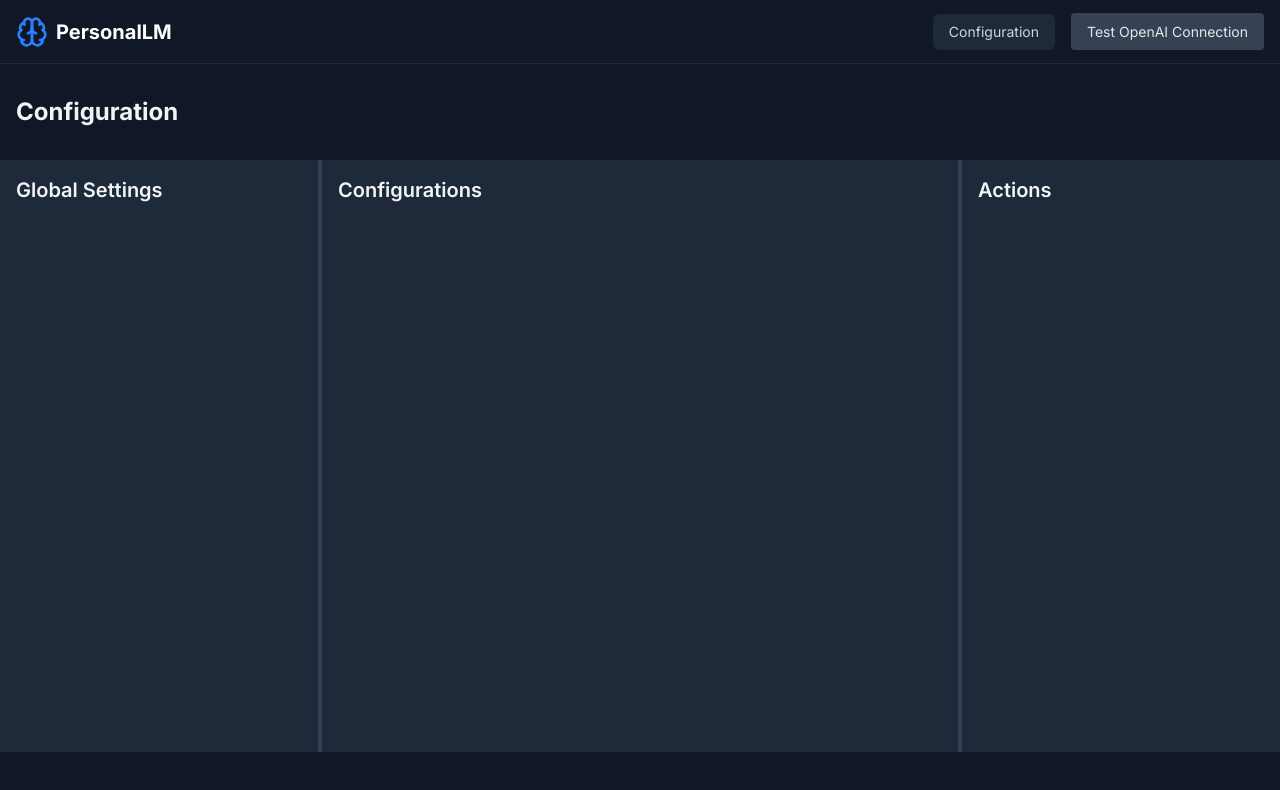
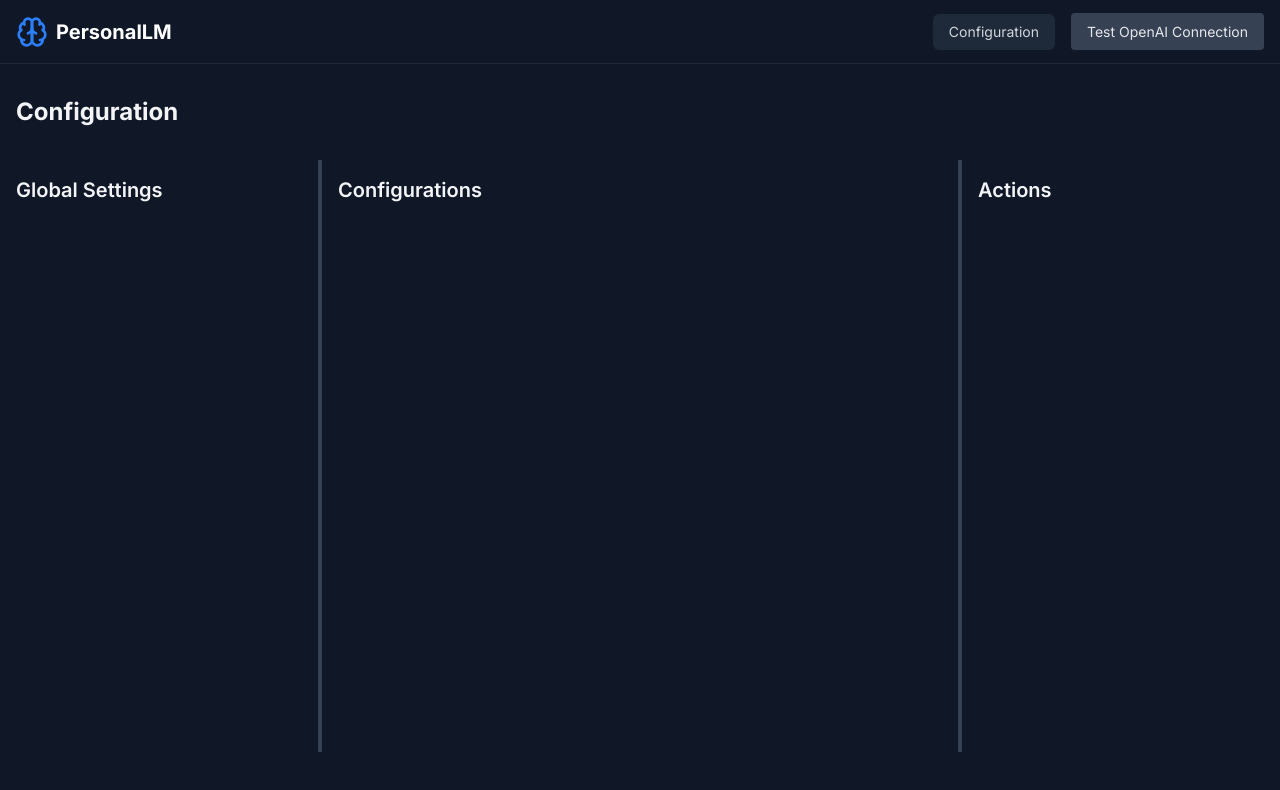
Before and after one commit to AmitBisht14/PersonalLM, a Next.js app in the folder frontend/: page /configuration in a window 1280 px wide. Shown: the top 790 px of the page. Built offline with nearby package versions, Linux system fonts and the light colour scheme; no server answers.

Commit message:
Refactor: Create reusable PanelLayout component and eliminate redundant code between main and configuration layouts

```diff
--- a/frontend/src/components/layout/Body.tsx
+++ b/frontend/src/components/layout/Body.tsx
@@ -1,13 +1,13 @@
 'use client';
 
 import { useRef, useState } from 'react';
-import { Panel, PanelGroup, PanelResizeHandle, ImperativePanelHandle } from 'react-resizable-panels';
+import { ImperativePanelHandle } from 'react-resizable-panels';
 import { Sources } from '@/features/sources/Sources';
 import { Chat } from '@/features/chat/Chat';
-import { CollapsiblePanel } from '@/components/ui/panels/CollapsiblePanel';
 import { Chapter } from '@/types/pdf';
 import { PDFViewer } from '@/features/pdf/PDFViewer';
 import { PDFStructure } from '@/features/sources/PDFStructure';
+import { PanelLayout } from './PanelLayout';
 
 export function Body() {
   const sourcesRef = useRef<ImperativePanelHandle>(null);
@@ -55,18 +55,16 @@ export function Body() {
 
   return (
     <div className="flex h-[calc(100vh-4rem)] overflow-hidden bg-gray-900 text-gray-100">
-      <PanelGroup direction="horizontal" className="w-full">
-        <Panel
-          ref={sourcesRef}
-          defaultSize={25}
-          minSize={0}
-          maxSize={40}
-        >
-          <CollapsiblePanel
-            onCollapse={handleSourcesCollapse}
-            isCollapsed={isSourcesCollapsed}
-            direction="right"
-          >
+      <PanelLayout
+        leftPanel={{
+          ref: sourcesRef,
+          defaultSize: 25,
+          minSize: 0,
+          maxSize: 40,
+          isCollapsed: isSourcesCollapsed,
+          onCollapse: handleSourcesCollapse,
+          collapseDirection: 'right',
+          children: (
             <div className="flex flex-col h-full">
               <Sources
                 onCollapse={handleSourcesCollapse}
@@ -82,32 +80,22 @@ export function Body() {
                 </div>
               )}
             </div>
-          </CollapsiblePanel>
-        </Panel>
-
-        <PanelResizeHandle className="w-1 hover:w-2 bg-gray-700 transition-all" />
-
-        <Panel
-          defaultSize={50}
-          minSize={20}
-        >
-          <Chat />
-        </Panel>
-
-        <PanelResizeHandle className="w-1 hover:w-2 bg-gray-700 transition-all" />
-
-        <Panel
-          ref={studioRef}
-          defaultSize={25}
-          minSize={0}
-          maxSize={40}
-        >
-          <CollapsiblePanel
-            onCollapse={handleStudioCollapse}
-            isCollapsed={isStudioCollapsed}
-            direction="left"
-          >
-            {selectedPDF && selectedChapter && (
+          )
+        }}
+        centerPanel={{
+          defaultSize: 50,
+          minSize: 20,
+          children: <Chat />
+        }}
+        rightPanel={{
+          ref: studioRef,
+          defaultSize: 25,
+          minSize: 0,
+          maxSize: 40,
+          isCollapsed: isStudioCollapsed,
+          onCollapse: handleStudioCollapse,
+          collapseDirection: 'left',
+          children: selectedPDF && selectedChapter ? (
             <div id="pdf-content-viewer" className="h-full overflow-hidden">
               <PDFViewer
                 pdfFile={selectedPDF.file}
@@ -115,10 +103,9 @@ export function Body() {
                 selectedChapter={selectedChapter}
               />
             </div>
-            )}
-          </CollapsiblePanel>
-        </Panel>
-      </PanelGroup>
+          ) : null
+        }}
+      />
     </div>
   );
 }
--- /dev/null
+++ b/frontend/src/components/layout/PanelLayout.tsx
@@ -0,0 +1,134 @@
+'use client';
+
+import { ReactNode } from 'react';
+import { Panel, PanelGroup, PanelResizeHandle, ImperativePanelHandle } from 'react-resizable-panels';
+import { CollapsiblePanel } from '@/components/ui/panels/CollapsiblePanel';
+
+export interface PanelConfig {
+  ref?: React.RefObject<ImperativePanelHandle | null>;
+  defaultSize: number;
+  minSize: number;
+  maxSize?: number;
+  children: ReactNode;
+  isCollapsed?: boolean;
+  onCollapse?: () => void;
+  collapseDirection?: 'left' | 'right';
+  title?: string;
+}
+
+interface PanelLayoutProps {
+  direction?: 'horizontal' | 'vertical';
+  className?: string;
+  leftPanel?: PanelConfig;
+  centerPanel: PanelConfig;
+  rightPanel?: PanelConfig;
+}
+
+export function PanelLayout({
+  direction = 'horizontal',
+  className = '',
+  leftPanel,
+  centerPanel,
+  rightPanel
+}: PanelLayoutProps) {
+  return (
+    <PanelGroup direction={direction} className={`w-full ${className}`}>
+      {leftPanel && (
+        <>
+          <Panel
+            ref={leftPanel.ref}
+            defaultSize={leftPanel.defaultSize}
+            minSize={leftPanel.minSize}
+            maxSize={leftPanel.maxSize}
+          >
+            {leftPanel.onCollapse ? (
+              <CollapsiblePanel
+                onCollapse={leftPanel.onCollapse}
+                isCollapsed={leftPanel.isCollapsed || false}
+                direction={leftPanel.collapseDirection || 'right'}
+              >
+                <div className="flex flex-col h-full">
+                  {leftPanel.title && (
+                    <h2 className="text-xl font-semibold p-4">{leftPanel.title}</h2>
+                  )}
+                  {leftPanel.children}
+                </div>
+              </CollapsiblePanel>
+            ) : (
+              <div className="flex flex-col h-full">
+                {leftPanel.title && (
+                  <h2 className="text-xl font-semibold p-4">{leftPanel.title}</h2>
+                )}
+                {leftPanel.children}
+              </div>
+            )}
+          </Panel>
+          <PanelResizeHandle className="w-1 hover:w-2 bg-gray-700 transition-all" />
+        </>
+      )}
+
+      <Panel
+        ref={centerPanel.ref}
+        defaultSize={centerPanel.defaultSize}
+        minSize={centerPanel.minSize}
+        maxSize={centerPanel.maxSize}
+      >
+        {centerPanel.onCollapse ? (
+          <CollapsiblePanel
+            onCollapse={centerPanel.onCollapse}
+            isCollapsed={centerPanel.isCollapsed || false}
+            direction={centerPanel.collapseDirection || 'left'}
+          >
+            <div className="flex flex-col h-full">
+              {centerPanel.title && (
+                <h2 className="text-xl font-semibold p-4">{centerPanel.title}</h2>
+              )}
+              {centerPanel.children}
+            </div>
+          </CollapsiblePanel>
+        ) : (
+          <div className="flex flex-col h-full">
+            {centerPanel.title && (
+              <h2 className="text-xl font-semibold p-4">{centerPanel.title}</h2>
+            )}
+            {centerPanel.children}
+          </div>
+        )}
+      </Panel>
+
+      {rightPanel && (
+        <>
+          <PanelResizeHandle className="w-1 hover:w-2 bg-gray-700 transition-all" />
+          <Panel
+            ref={rightPanel.ref}
+            defaultSize={rightPanel.defaultSize}
+            minSize={rightPanel.minSize}
+            maxSize={rightPanel.maxSize}
+          >
+            {rightPanel.onCollapse ? (
+              <CollapsiblePanel
+                onCollapse={rightPanel.onCollapse}
+                isCollapsed={rightPanel.isCollapsed || false}
+                direction={rightPanel.collapseDirection || 'left'}
+              >
+                <div className="flex flex-col h-full">
+                  {rightPanel.title && (
+                    <h2 className="text-xl font-semibold p-4">{rightPanel.title}</h2>
+                  )}
+                  {rightPanel.children}
+                </div>
+              </CollapsiblePanel>
+            ) : (
+              <div className="flex flex-col h-full">
+                {rightPanel.title && (
+                  <h2 className="text-xl font-semibold p-4">{rightPanel.title}</h2>
+                )}
+                {rightPanel.children}
+              </div>
+            )}
+          </Panel>
+        </>
+      )}
+    </PanelGroup>
+  );
+}
--- a/frontend/src/features/configuration/Configuration.tsx
+++ b/frontend/src/features/configuration/Configuration.tsx
@@ -1,11 +1,10 @@
 'use client';
 
 import { useState } from 'react';
-import { Panel, PanelGroup, PanelResizeHandle } from 'react-resizable-panels';
 import { ConfigurationSettings } from './components/ConfigurationSettings';
 import { ConfigurationList } from './components/ConfigurationList';
 import { ConfigurationActions } from './components/ConfigurationActions';
-import { CollapsiblePanel } from '@/components/ui/panels/CollapsiblePanel';
+import { PanelLayout } from '@/components/layout/PanelLayout';
 
 export function Configuration() {
   const [selectedItemId, setSelectedItemId] = useState<string>();
@@ -30,38 +29,37 @@ export function Configuration() {
       <div className="h-[calc(100vh-4rem)] max-w-screen-2xl mx-auto py-8">
         <h1 className="text-2xl font-bold mb-8 px-4">Configuration</h1>
         <div className="h-[calc(100%-5rem)]">
-          <PanelGroup direction="horizontal">
-            <Panel defaultSize={25} minSize={15}>
-              <CollapsiblePanel
-                onCollapse={handleSettingsCollapse}
-                isCollapsed={isSettingsCollapsed}
-                direction="right"
-              >
-                <ConfigurationSettings onSettingChange={handleSettingChange} />
-              </CollapsiblePanel>
-            </Panel>
-
-            <PanelResizeHandle className="w-1 hover:w-2 bg-gray-700 transition-all" />
-
-            <Panel defaultSize={50} minSize={30}>
-              <ConfigurationList onSelectItem={setSelectedItemId} />
-            </Panel>
-
-            <PanelResizeHandle className="w-1 hover:w-2 bg-gray-700 transition-all" />
-
-            <Panel defaultSize={25} minSize={15}>
-              <CollapsiblePanel
-                onCollapse={handleActionsCollapse}
-                isCollapsed={isActionsCollapsed}
-                direction="left"
-              >
+          <PanelLayout
+            leftPanel={{
+              defaultSize: 25,
+              minSize: 15,
+              isCollapsed: isSettingsCollapsed,
+              onCollapse: handleSettingsCollapse,
+              collapseDirection: 'right',
+              title: 'Global Settings',
+              children: <ConfigurationSettings onSettingChange={handleSettingChange} />
+            }}
+            centerPanel={{
+              defaultSize: 50,
+              minSize: 30,
+              title: 'Configurations',
+              children: <ConfigurationList onSelectItem={setSelectedItemId} />
+            }}
+            rightPanel={{
+              defaultSize: 25,
+              minSize: 15,
+              isCollapsed: isActionsCollapsed,
+              onCollapse: handleActionsCollapse,
+              collapseDirection: 'left',
+              title: 'Actions',
+              children: (
                 <ConfigurationActions
                   selectedItemId={selectedItemId}
                   onAction={handleConfigAction}
                 />
-              </CollapsiblePanel>
-            </Panel>
-          </PanelGroup>
+              )
+            }}
+          />
         </div>
       </div>
     </div>
--- a/frontend/src/features/configuration/components/ConfigurationActions.tsx
+++ b/frontend/src/features/configuration/components/ConfigurationActions.tsx
@@ -5,13 +5,8 @@ interface ConfigurationActionsProps {
 
 export function ConfigurationActions({ selectedItemId, onAction }: ConfigurationActionsProps) {
   return (
-    <div className="h-full bg-gray-800">
-      <div className="p-4">
-        <h2 className="text-xl font-semibold mb-4">Actions</h2>
-        <div className="space-y-4">
-          {/* Action buttons and forms will be added here */}
-        </div>
-      </div>
+    <div className="space-y-4 p-4">
+      {/* Action buttons and forms will be added here */}
     </div>
   );
 }
--- a/frontend/src/features/configuration/components/ConfigurationList.tsx
+++ b/frontend/src/features/configuration/components/ConfigurationList.tsx
@@ -4,13 +4,8 @@ interface ConfigurationListProps {
 
 export function ConfigurationList({ onSelectItem }: ConfigurationListProps) {
   return (
-    <div className="h-full bg-gray-800">
-      <div className="p-4">
-        <h2 className="text-xl font-semibold mb-4">Configurations</h2>
-        <div className="space-y-2">
-          {/* Configuration list items will be added here */}
-        </div>
-      </div>
+    <div className="space-y-2 p-4">
+      {/* Configuration list items will be added here */}
     </div>
   );
 }
--- a/frontend/src/features/configuration/components/ConfigurationSettings.tsx
+++ b/frontend/src/features/configuration/components/ConfigurationSettings.tsx
@@ -4,13 +4,8 @@ interface ConfigurationSettingsProps {
 
 export function ConfigurationSettings({ onSettingChange }: ConfigurationSettingsProps) {
   return (
-    <div className="h-full bg-gray-800">
-      <div className="p-4">
-        <h2 className="text-xl font-semibold mb-4">Global Settings</h2>
-        <div className="space-y-4">
-          {/* Settings controls will be added here */}
-        </div>
-      </div>
+    <div className="space-y-4 p-4">
+      {/* Settings controls will be added here */}
     </div>
   );
 }
```
Lines whose indentation alone changed are shown as unchanged.
